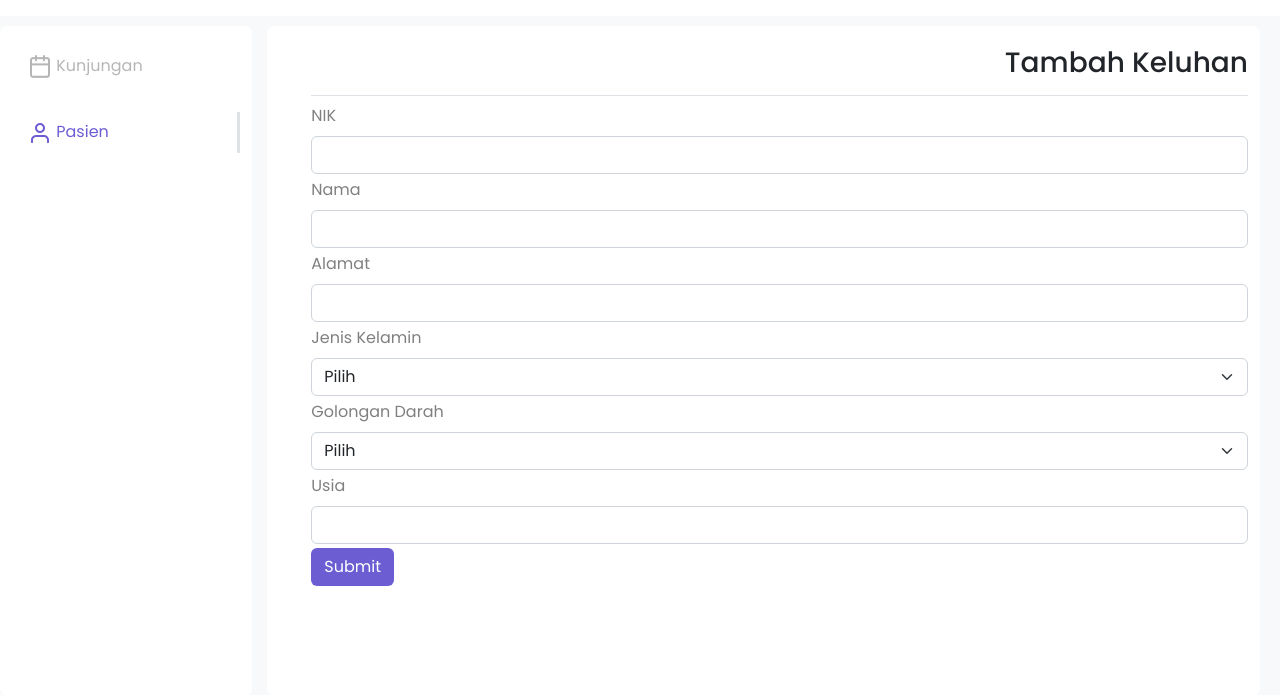
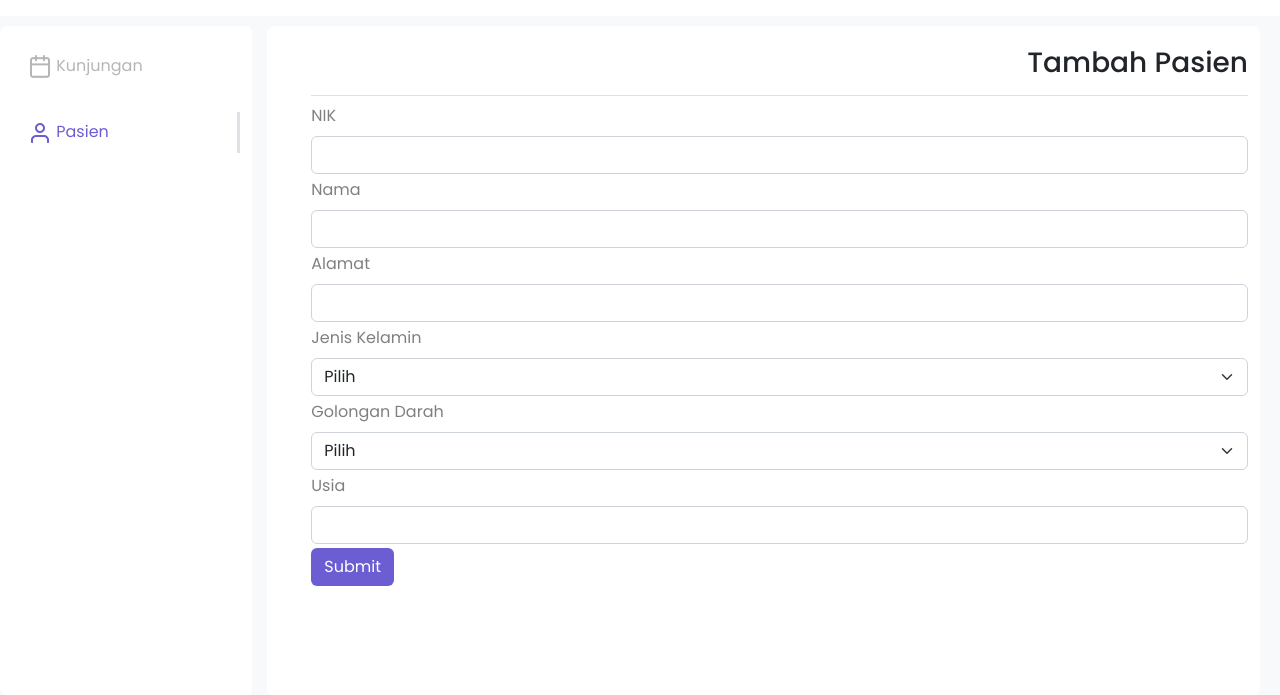
Before and after one commit to falihalwa/mppl2R3, a PHP site: page /tambahpasien.php in a window 1280 px wide. Shown: the part 50-745 px from the top of the page. Run offline with PHP 8.4, Linux system fonts and the light colour scheme.

Commit message:
move index

```diff
--- a/php/tambahpasien.php
+++ b/php/tambahpasien.php
@@ -75,7 +75,7 @@ if( isset($_POST["submit"]) ){
       <div class="mct container bg-white rounded-3" style="margin-top: 10px; margin-right: 20px; padding-top: 20px ">
         <form action="" method="post">
             <ul>
-                <h3 class="border-bottom" style="text-align: right; padding-bottom: 15px">Tambah Keluhan</h3>
+                <h3 class="border-bottom" style="text-align: right; padding-bottom: 15px">Tambah Pasien</h3>
 
                 <div class="mb-1">
                     <label for="NIK" class="form-label text-black-50 ">NIK</label>
```
